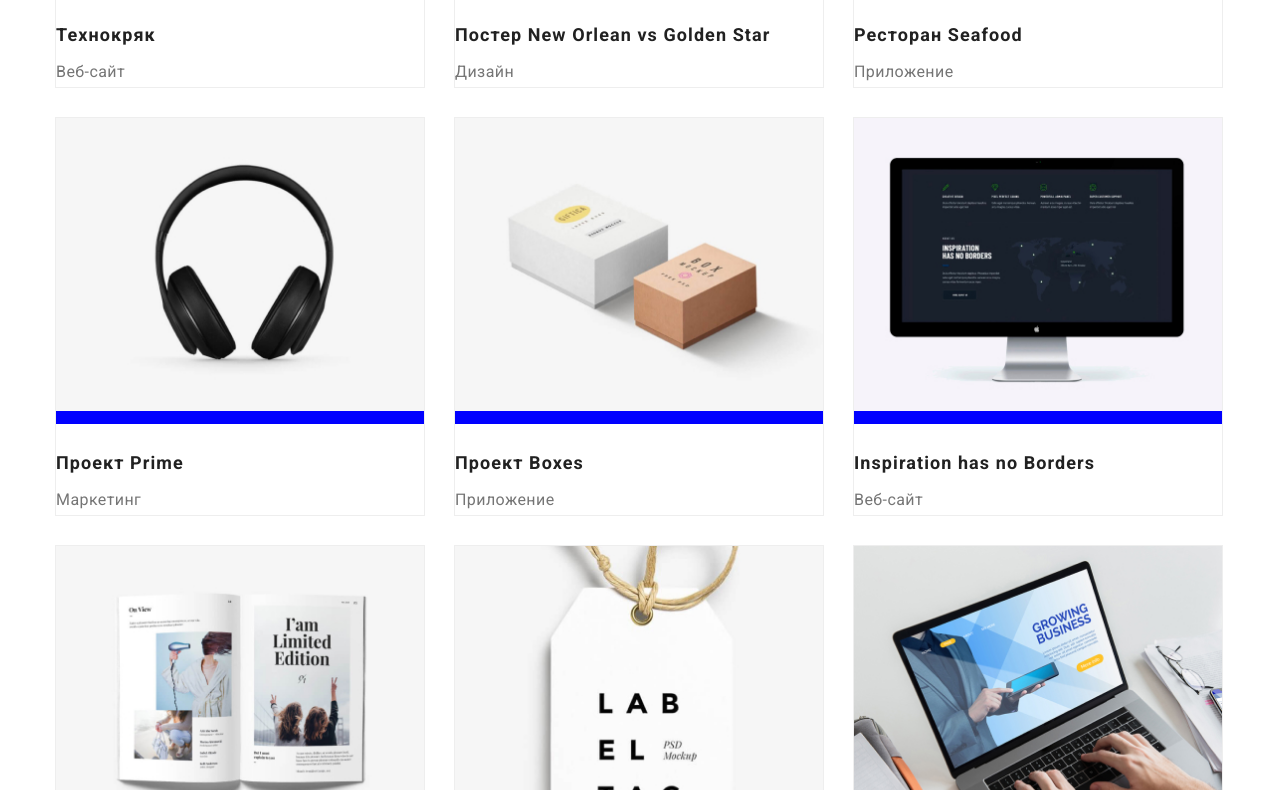
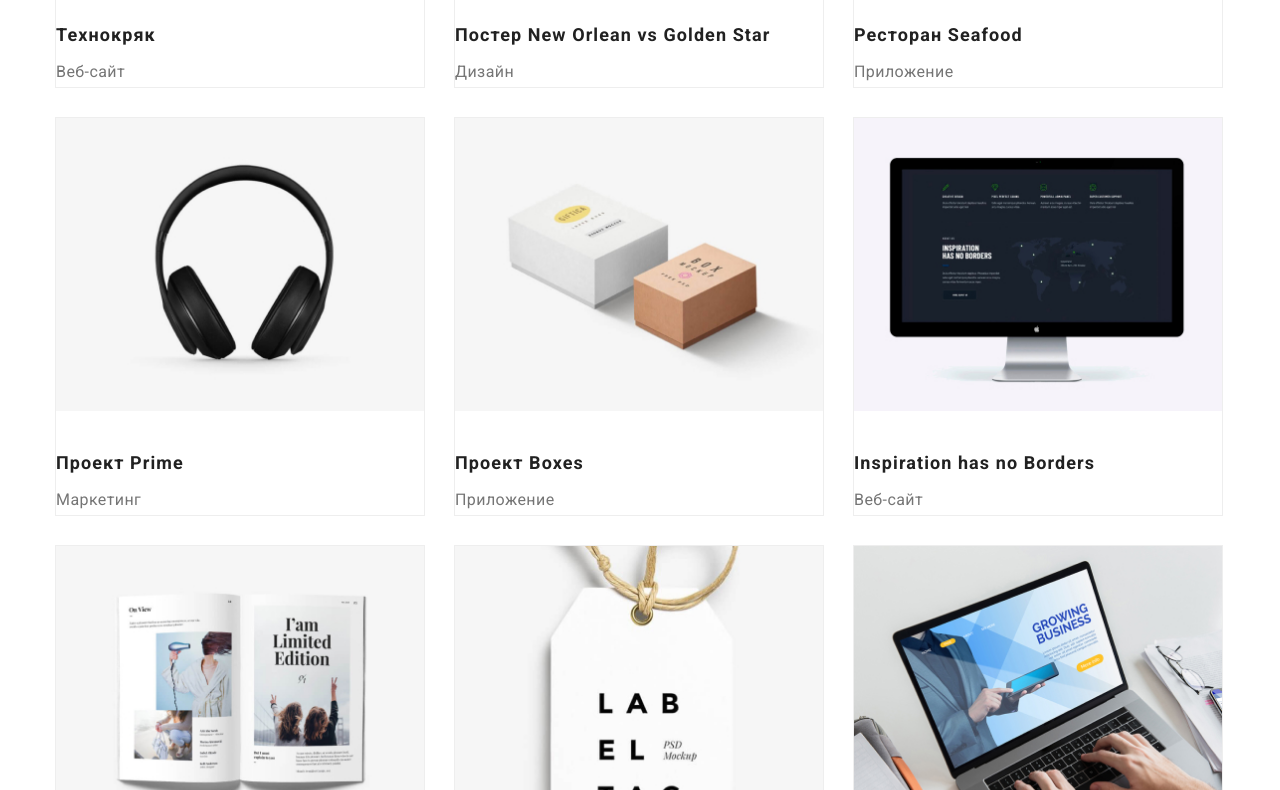
Before and after one commit to YarovaT/goit-markup-hw-03, a plain HTML site: page portfolio.html in a window 1280 px wide. Shown: the part 592-1382 px from the top of the page. Drawn offline with nearby package versions, Linux system fonts and the light colour scheme.

Commit message:
Убирает синюю полосу в  Портфолио

```diff
--- a/css/styles.css
+++ b/css/styles.css
@@ -319,10 +319,6 @@ header {
   color: var(--secondary-text-color);
 }
 
-.project-link {
-  background-color: blue;
-}
-
 /* Подвал сайта */
 .footer-page {
   padding-top: 60px;
```
